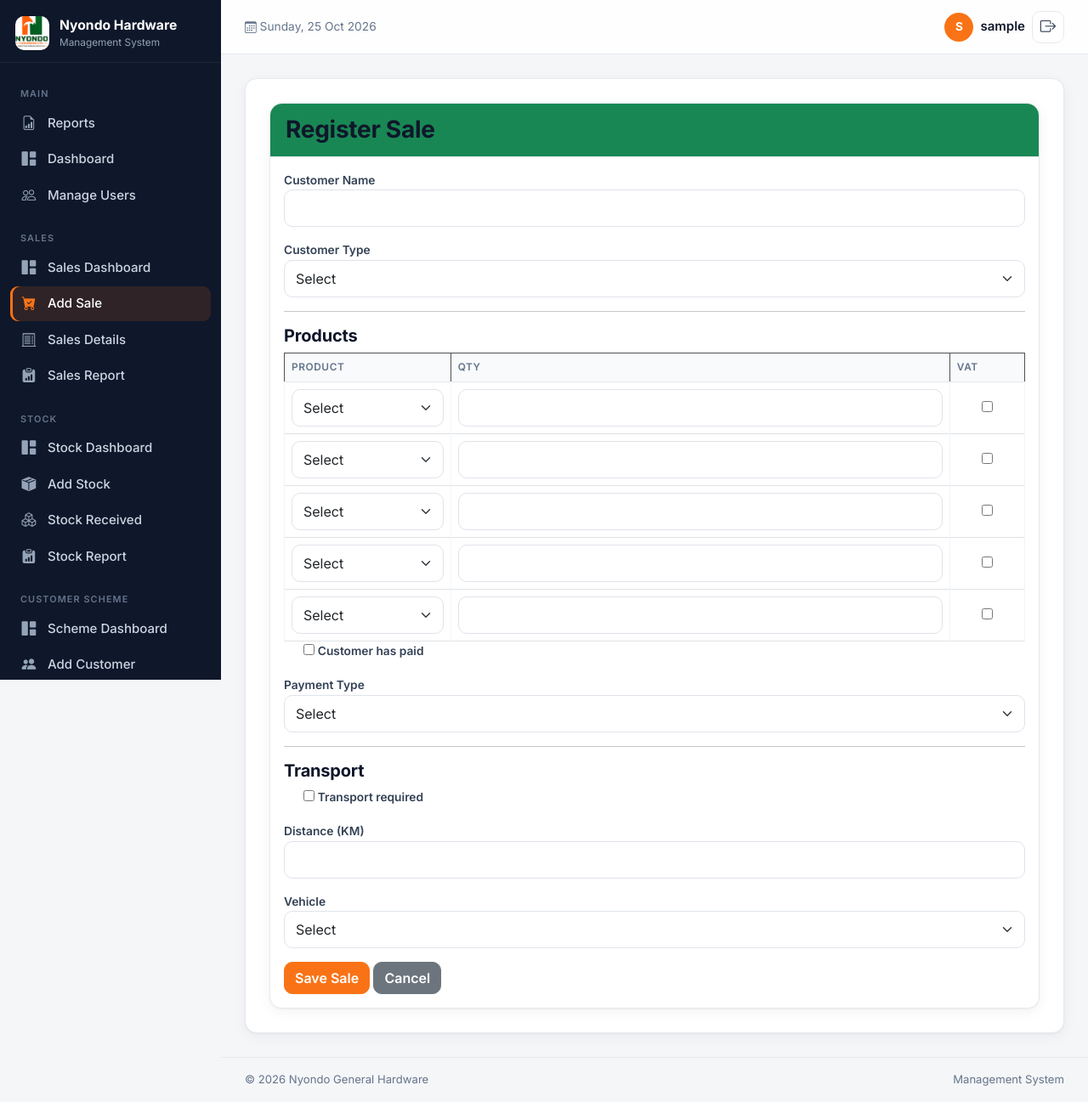
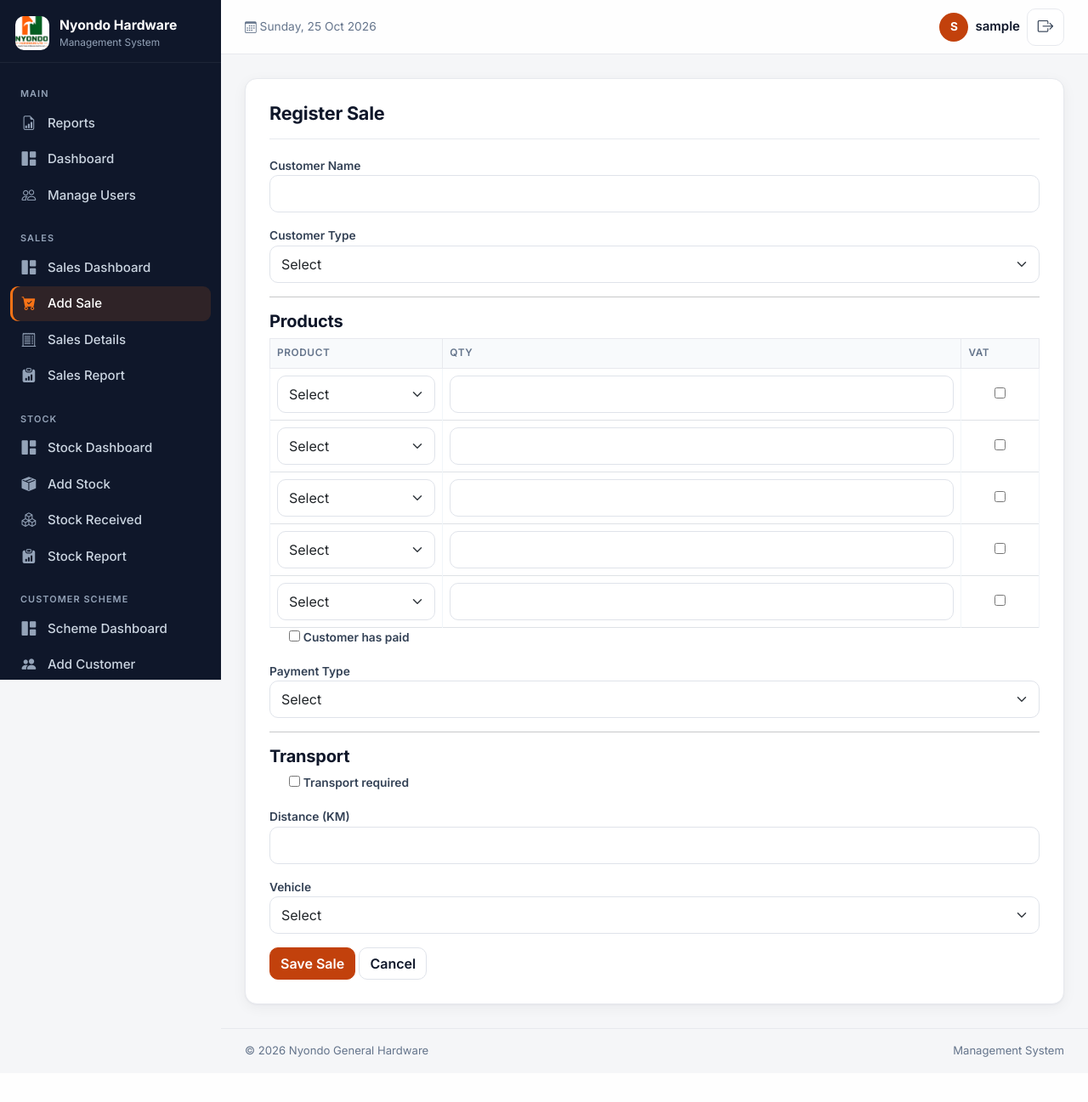
Before and after one commit to briangita/Nyondo-Hardware-Project, a Django app: page /sales/sales/create/ in a window 1280 px wide. Shown: the whole page at 85% size. After the commit the page ends 1244 px from the top, so only its background shows below. Run offline with Django 4.2, Linux system fonts and the light colour scheme; the visitor is signed in with stand-in values (Sample User, id 1); data that the repository does not hold is empty; some libraries are stand-ins or nearby versions.

Commit message:
Calm the colour palette and fix accessibility issues
- Neutral structure; orange only for the main action, active nav and bars
- Status colours (paid/unpaid/warnings) as soft tints; no solid card headers
- Secondary/export buttons as outlines; one primary button per page
- Darker brand orange so white button text passes WCAG AA (5.2:1)
- Visible focus outline, reduced-motion support, 44px icon buttons
- Flatten nested cards on form pages

```diff
--- a/reports/templates/payables_report.html
+++ b/reports/templates/payables_report.html
@@ -19,7 +19,7 @@
     <div class="col-md-3 d-flex align-items-end">
         <button type="submit" class="btn btn-primary me-2">Filter</button>
 
-        <a href="?start_date={{ start_date }}&end_date={{ end_date }}&export=excel" class="btn btn-success">
+        <a href="?start_date={{ start_date }}&end_date={{ end_date }}&export=excel" class="btn btn-secondary">
             Export Excel
         </a>
     </div>
--- a/reports/templates/product_profitability.html
+++ b/reports/templates/product_profitability.html
@@ -11,7 +11,7 @@
         </p>
     </div>
 
-    <a href="?export=excel" class="btn btn-success">
+    <a href="?export=excel" class="btn btn-secondary">
         Export to Excel
     </a>
 </div>
--- a/reports/templates/receivables_report.html
+++ b/reports/templates/receivables_report.html
@@ -19,7 +19,7 @@
     <div class="col-md-3 d-flex align-items-end">
         <button type="submit" class="btn btn-primary me-2">Filter</button>
 
-        <a href="?start_date={{ start_date }}&end_date={{ end_date }}&export=excel" class="btn btn-success">
+        <a href="?start_date={{ start_date }}&end_date={{ end_date }}&export=excel" class="btn btn-secondary">
             Export Excel
         </a>
     </div>
--- a/reports/templates/vat_report.html
+++ b/reports/templates/vat_report.html
@@ -19,7 +19,7 @@
     <div class="col-md-3 d-flex align-items-end">
         <button type="submit" class="btn btn-primary me-2">Filter</button>
 
-        <a href="?start_date={{ start_date }}&end_date={{ end_date }}&export=excel" class="btn btn-success">
+        <a href="?start_date={{ start_date }}&end_date={{ end_date }}&export=excel" class="btn btn-secondary">
             Export Excel
         </a>
     </div>
--- a/sales/templates/sales_list.html
+++ b/sales/templates/sales_list.html
@@ -8,7 +8,7 @@
 
     <div class="d-flex gap-2">
         <a href="{% url 'create_sale' %}" class="btn btn-success">Register Sale</a>
-        <a href="{% url 'sales_report' %}" class="btn btn-success">Sales Report</a>
+        <a href="{% url 'sales_report' %}" class="btn btn-secondary">Sales Report</a>
     </div>
 </div>
 
--- a/sales/templates/sales_report.html
+++ b/sales/templates/sales_report.html
@@ -20,7 +20,7 @@
         <div class="col-md-4 d-flex align-items-end justify-content-end gap-2">
             <button type="submit" class="btn btn-primary">Filter</button>
             <a href="{% url 'sales_report' %}" class="btn btn-secondary">Reset</a>
-            <a href="{% url 'export_sales_report_excel' %}?start_date={{ start_date|default:'' }}&end_date={{ end_date|default:'' }}" class="btn btn-success">Export Excel</a>
+            <a href="{% url 'export_sales_report_excel' %}?start_date={{ start_date|default:'' }}&end_date={{ end_date|default:'' }}" class="btn btn-secondary">Export Excel</a>
         </div>
     </div>
 </form>
--- a/scheme/templates/scheme_report.html
+++ b/scheme/templates/scheme_report.html
@@ -10,7 +10,7 @@
         </p>
     </div>
 
-    <a href="?export=excel" class="btn btn-success">
+    <a href="?export=excel" class="btn btn-secondary">
         Export to Excel
     </a>
 </div>
--- a/static/css/style.css
+++ b/static/css/style.css
@@ -5,8 +5,10 @@
     --hw-bg: #f5f6f8;
     --hw-card: #ffffff;
     --hw-border: #e7e9ee;
-    --hw-orange: #f97316;
-    --hw-orange-dark: #ea580c;
+    /* #c2410c keeps white text at 5.2:1 (WCAG AA); brighter oranges fail */
+    --hw-orange: #c2410c;
+    --hw-orange-dark: #9a3412;
+    --hw-orange-bright: #f97316; /* decorative only: icons on dark, focus rings, bars */
     --hw-orange-soft: #fff4ec;
     --hw-sidebar: #0f172a;
     --sidebar-width: 260px;
@@ -15,10 +17,10 @@
 
     /* Recolor Bootstrap's primary to the brand orange */
     --bs-primary: var(--hw-orange);
-    --bs-primary-rgb: 249, 115, 22;
-    --bs-link-color: var(--hw-orange-dark);
-    --bs-link-color-rgb: 234, 88, 12;
-    --bs-link-hover-color: #c2410c;
+    --bs-primary-rgb: 194, 65, 12;
+    --bs-link-color: var(--hw-orange);
+    --bs-link-color-rgb: 194, 65, 12;
+    --bs-link-hover-color: var(--hw-orange-dark);
     --bs-body-font-family: "Inter", system-ui, -apple-system, "Segoe UI", Roboto, Arial, sans-serif;
     --bs-border-radius: 10px;
 }
@@ -123,7 +125,7 @@
 .sidebar-section-title {
     font-size: 0.68rem;
     font-weight: 600;
-    color: #64748b;
+    color: #94a3b8;
     margin: 20px 12px 6px;
     letter-spacing: 0.1em;
 }
@@ -195,8 +197,8 @@
 }
 
 .btn-icon {
-    width: 38px;
-    height: 38px;
+    width: 44px;
+    height: 44px;
     padding: 0;
     display: inline-flex;
     align-items: center;
@@ -375,6 +385,136 @@
     font-weight: 600;
 }
 
+/* ---------- COLOUR DISCIPLINE ----------
+   Neutral greys for structure, orange for the main action and active state,
+   green/red/amber only where they carry meaning (paid, unpaid, warnings).
+   Templates use many Bootstrap colour utilities; these rules tame them here. */
+
+/* Card headers: no solid colour bars */
+.card .card-header[class*="bg-"] {
+    background: transparent !important;
+    color: var(--hw-ink) !important;
+}
+
+/* Secondary buttons (Back, Cancel, Invoice...): quiet outline */
+.btn-secondary,
+.btn-dark,
+.btn-info,
+.btn-warning,
+.btn-light {
+    --bs-btn-bg: #fff;
+    --bs-btn-color: var(--hw-ink);
+    --bs-btn-border-color: #dfe3ea;
+    --bs-btn-hover-bg: #f8fafc;
+    --bs-btn-hover-color: var(--hw-ink);
+    --bs-btn-hover-border-color: #cbd5e1;
+    --bs-btn-active-bg: #f1f5f9;
+    --bs-btn-active-color: var(--hw-ink);
+    --bs-btn-active-border-color: #cbd5e1;
+}
+
+/* Destructive: red text until hovered */
+.btn-danger {
+    --bs-btn-bg: #fff;
+    --bs-btn-color: #b42318;
+    --bs-btn-border-color: #fecdca;
+    --bs-btn-hover-bg: #d92d20;
+    --bs-btn-hover-color: #fff;
+    --bs-btn-hover-border-color: #d92d20;
+    --bs-btn-active-bg: #b42318;
+    --bs-btn-active-border-color: #b42318;
+}
+
+/* Inside tables, row actions stay neutral so orange doesn't repeat down every row */
+.table .btn-primary,
+.table .btn-success {
+    --bs-btn-bg: #fff;
+    --bs-btn-color: var(--hw-ink);
+    --bs-btn-border-color: #dfe3ea;
+    --bs-btn-hover-bg: var(--hw-orange-soft);
+    --bs-btn-hover-color: var(--hw-orange-dark);
+    --bs-btn-hover-border-color: #fed7aa;
+}
+
+/* Badges: soft tints; only status colours keep a hue */
+.badge {
+    font-weight: 600;
+    padding: 0.35em 0.65em;
+    border-radius: 999px;
+}
+
+.badge.bg-success { background: #ecfdf3 !important; color: #067647 !important; }
+.badge.bg-danger { background: #fef3f2 !important; color: #b42318 !important; }
+.badge.bg-warning { background: #fffaeb !important; color: #b54708 !important; }
+
+.badge.bg-primary,
+.badge.bg-info,
+.badge.bg-dark,
+.badge.bg-secondary {
+    background: #f1f5f9 !important;
+    color: var(--hw-text) !important;
+}
+
+/* Alerts: neutral surface, colour only on the edge */
+.alert {
+    background: #fff;
+    border: 1px solid var(--hw-border);
+    border-left: 3px solid var(--hw-muted);
+    color: var(--hw-ink);
+}
+
+.alert-danger { border-left-color: #d92d20; }
+.alert-warning { border-left-color: #f79009; }
+.alert-success { border-left-color: #17b26a; }
+.alert-info,
+.alert-primary { border-left-color: var(--hw-orange); }
+
+/* Progress bars: one data colour */
+.progress {
+    background: #f1f5f9;
+}
+
+.progress-bar[class*="bg-"] {
+    background: var(--hw-orange-bright) !important;
+}
+
+/* Totals rows: light and bold instead of black */
+.table-dark {
+    --bs-table-bg: #f8fafc;
+    --bs-table-color: var(--hw-ink);
+    --bs-table-border-color: var(--hw-border);
+    --bs-table-striped-bg: #f8fafc;
+    --bs-table-hover-bg: #f1f5f9;
+    font-weight: 600;
+}
+
+.table-striped > tbody > tr:nth-of-type(odd) > * {
+    --bs-table-bg-type: #fafbfc;
+}
+
+/* Form pages wrap everything in one card inside the page card: drop the second frame */
+.content-card > div.card:only-child {
+    border: 0 !important;
+    box-shadow: none !important;
+}
+
+.content-card > div.card:only-child > .card-header {
+    padding: 0 0 16px;
+    font-size: 1.35rem;
+    font-weight: 700;
+}
+
+.content-card > div.card:only-child > .card-body {
+    padding: 20px 0 0;
+}
+
+/* Amber text is unreadable on white at Bootstrap's default shade */
+.text-warning { color: #b54708 !important; }
+
+/* Consistent page titles */
+.content-card h2 { font-size: 1.5rem; }
+.content-card h3 { font-size: 1.35rem; }
+
 /* ---------- REPORTS CENTER ---------- */
 .report-card {
     display: block;
--- a/stock/templates/stock_receipt_list.html
+++ b/stock/templates/stock_receipt_list.html
@@ -5,13 +5,13 @@
 
 <div class="d-flex justify-content-between align-items-center mb-3">
     <h2>Stock Received</h2>
-    <a href="{% url 'stock_report' %}" class="btn btn-success">View Stock Report</a>
+    <a href="{% url 'stock_report' %}" class="btn btn-secondary">View Stock Report</a>
 </div class ="table-responsive">
 
 <div class="d-flex justify-content-between align-items-center mb-4 flex-wrap gap-3">
 <div class="d-flex gap-3 flex-wrap">
-    <a href="{% url 'create_category' %}" class="btn btn-primary"><i class="bi bi-tag"></i>Add Product Category</a>
-    <a href="{% url 'create_product' %}" class="btn btn-primary"><i class="bi bi-box-seam"></i>Add Products</a>
+    <a href="{% url 'create_category' %}" class="btn btn-secondary"><i class="bi bi-tag"></i>Add Product Category</a>
+    <a href="{% url 'create_product' %}" class="btn btn-secondary"><i class="bi bi-box-seam"></i>Add Products</a>
     <div class="d-flex gap-3 flex-wrap">
     <a href="{% url 'create_stock_receipt' %}" class="btn btn-success">Add Stock Received</a>
 </div>
--- a/stock/templates/stock_report.html
+++ b/stock/templates/stock_report.html
@@ -6,7 +6,7 @@
 <div class="d-flex justify-content-between align-items-center mb-3">
     <h2>Stock Report</h2>
 
-    <a href="{% url 'export_stock_report_excel' %}" class="btn btn-success">
+    <a href="{% url 'export_stock_report_excel' %}" class="btn btn-secondary">
         Export Excel
     </a>
 </div>
```
Also changed, not shown: other parts of static/css/style.css (+44 -17 lines).
